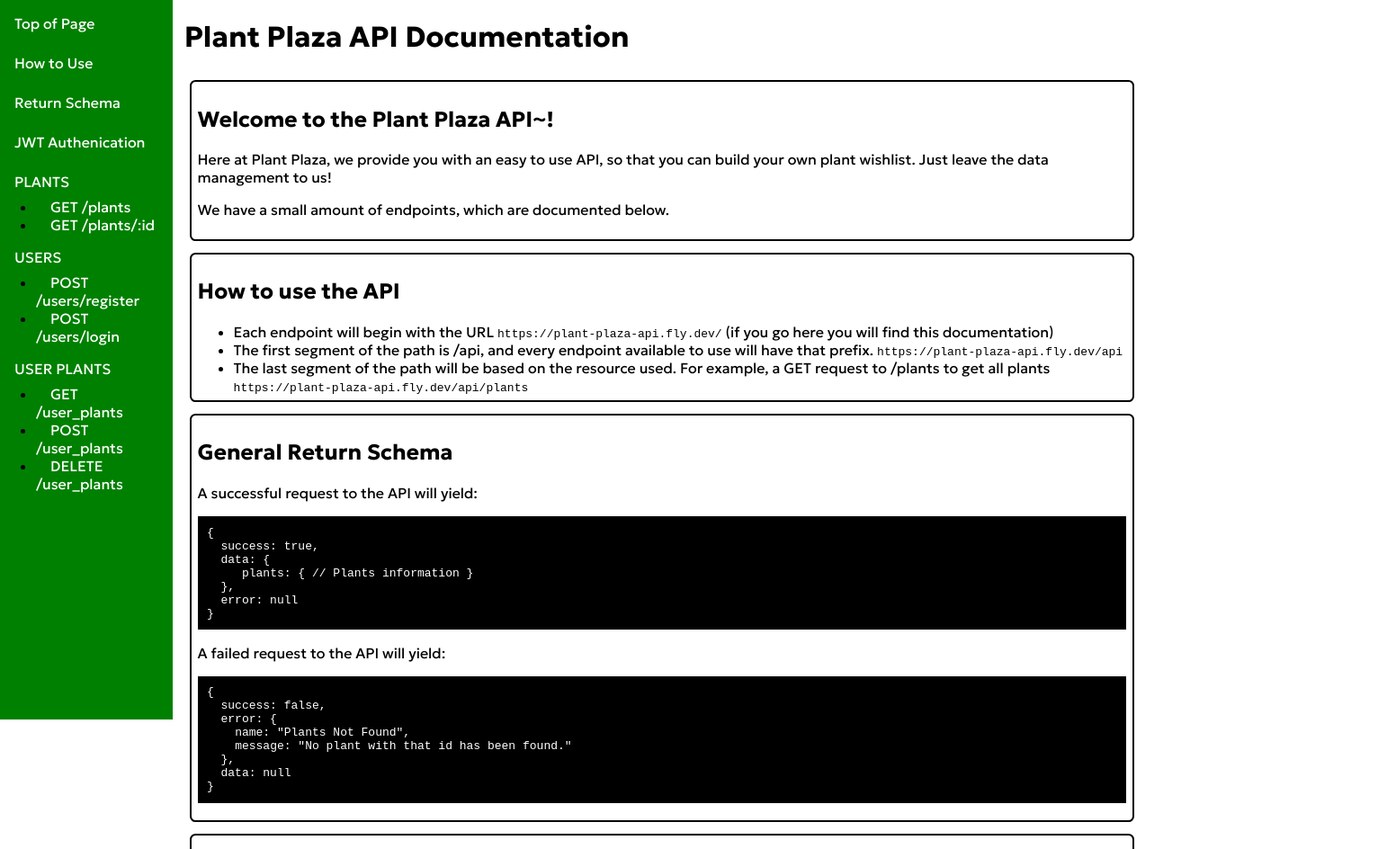
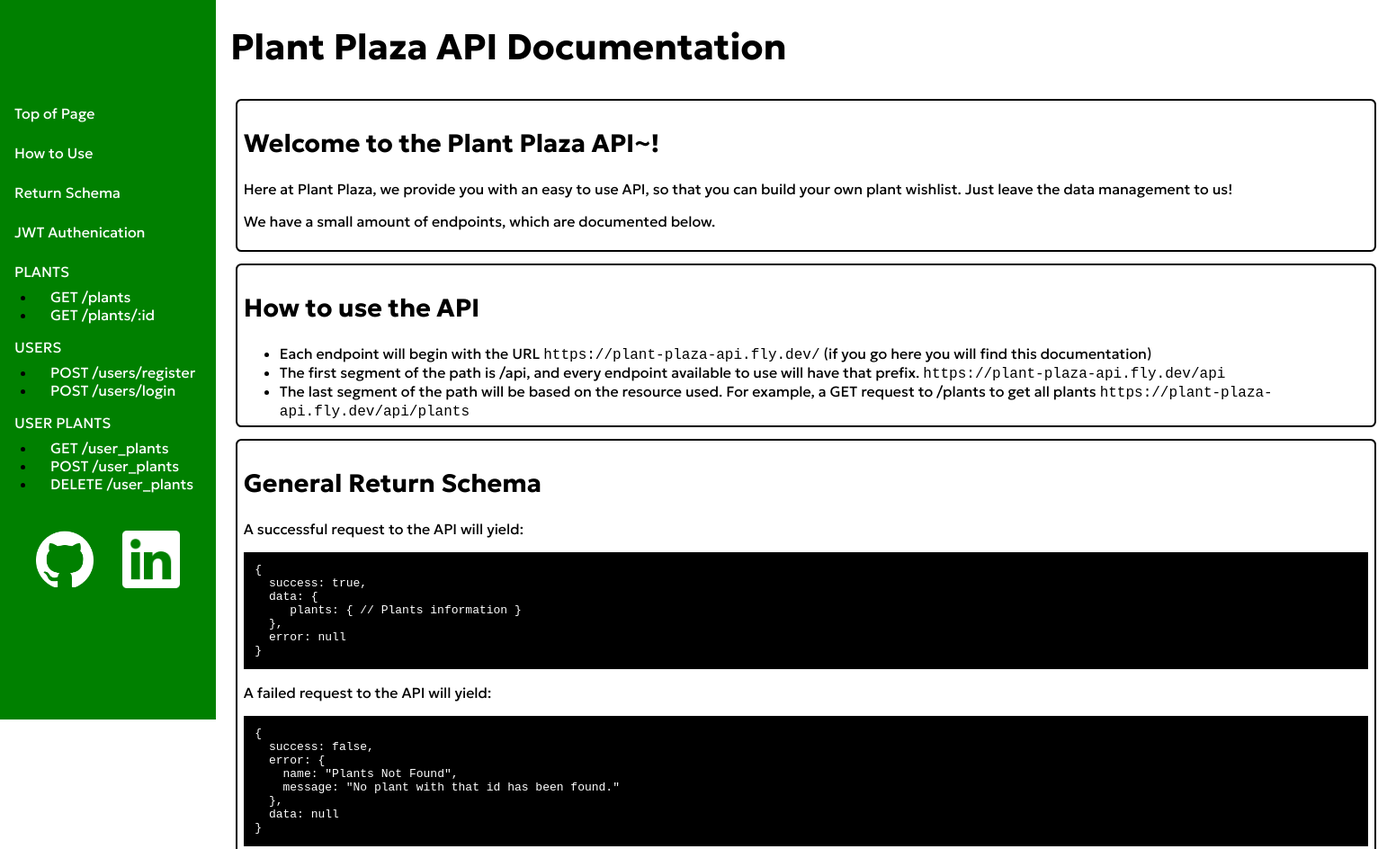
Before and after one commit to Trile16/plant-plaza-backend, a website: page static/index.html in a window 1280 px wide. Shown: the top 944 px of the page at 90% size, 1552 px wide, since content can reach past the window. Drawn offline with Linux system fonts and the light colour scheme.

Commit message:
final v1 complete

```diff
--- a/static/index.html
+++ b/static/index.html
@@ -48,6 +48,14 @@
           <a class="navlink" href="#DELETE/user_plants">DELETE /user_plants</a>
         </li>
       </ul>
+      <div class="socials">
+        <a href="https://github.com/Trile16" target="_blank">
+          <img src="./assets/github.png" class="favicon" />
+        </a>
+        <a href="https://www.linkedin.com/in/trile16/" target="_blank">
+          <img src="./assets/linkedin.png" class="favicon" />
+        </a>
+      </div>
     </nav>
 
     <div class="content">
--- a/static/styles.css
+++ b/static/styles.css
@@ -14,17 +14,20 @@ body {
 nav {
   display: flex;
   flex-direction: column;
-  width: 15%;
+  width: 15rem;
   background-color: green;
   position: fixed;
+  justify-content: center;
   top: 0;
   left: 0;
   height: 100%;
+  font-size: 1rem;
 }
 
 .content {
-  padding-left: 16%;
-  width: 83%;
+  padding-left: 16rem;
+  padding-right: 1rem;
+  width: 100%;
   display: flex;
   flex-direction: column;
   background-color: white;
@@ -71,3 +74,30 @@ article {
 ul {
   margin: 0;
 }
+
+.socials {
+  display: flex;
+  justify-content: center;
+  margin: 2vw;
+}
+
+.favicon {
+  width: 4rem;
+  padding: 1rem;
+}
+
+h1 {
+  font-size: 2.5rem;
+}
+
+h2 {
+  font-size: 1.75rem;
+}
+
+p {
+  font-size: 1rem;
+}
+
+li {
+  font-size: 1rem;
+}
```
Also changed, not shown: static/assets/github.png (added), static/assets/linkedin.png (added).
